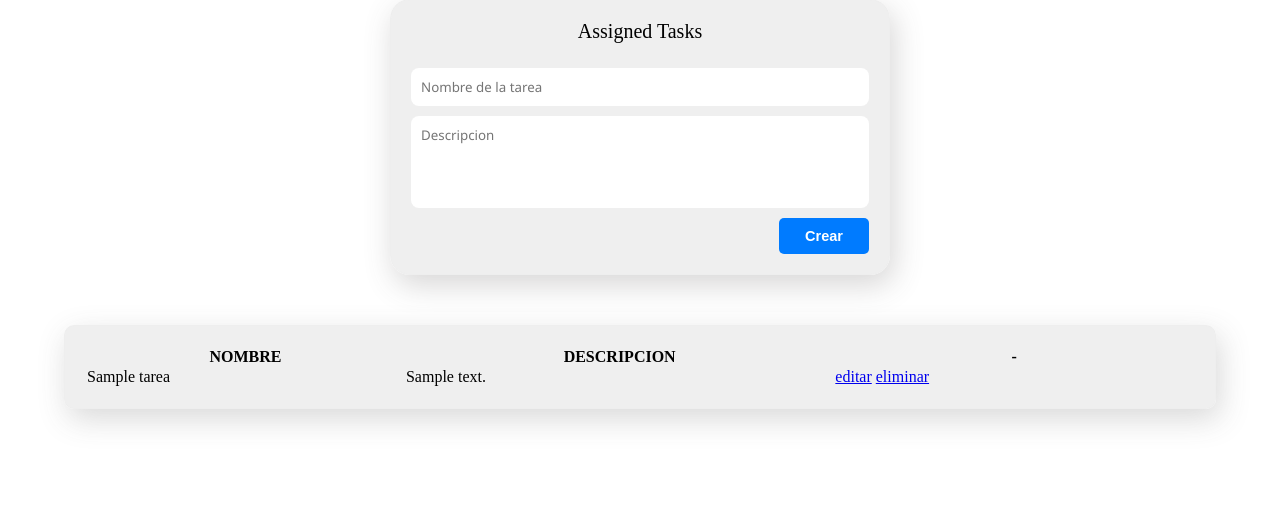
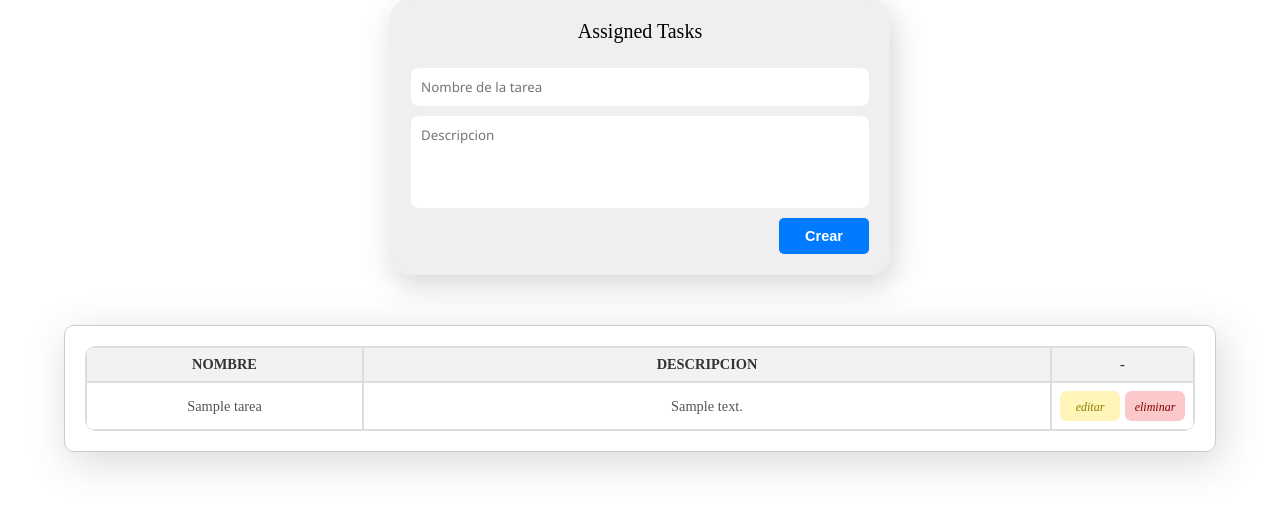
Before and after one commit to mathiassejje21/Assigned-Tasks-PHP, a PHP site: page / in a window 1280 px wide. Shown: the part 103-613 px from the top of the page. Run offline with PHP 8.4, Linux system fonts and the light colour scheme; tables that the repository leaves empty or names only in its code hold one stand-in row (values such as "Sample post").

Commit message:
estilos del proyecto

```diff
--- a/Style/style.css
+++ b/Style/style.css
@@ -2,7 +2,7 @@
     margin: 0;
     padding: 0;
     box-sizing: border-box;
-
+    user-select: none;
 }
 
 .containerPrincipal{
@@ -87,14 +87,112 @@
 }
 
 .containertasks{
-    background-color: #eeee;
-    display: flex;
-    flex-direction: column;
     width: 90%;
     min-width: 480px;
     margin: 50px auto;
-    border: 1.4px solid #eeee;
+    box-shadow: 5px 10px 40px #d6d6d6ef;
+}
+
+.message-error, .message-correct{
+    width: 100%;
+    text-align: center;
+    padding: 15px 0px;
+    border-radius: 8px;
+    font-weight: bold;
+    font-style: italic;
+}
+.message-error{
+    background-color: rgb(236, 137, 137);
+    color: rgb(255, 0, 0);
+}
+
+.message-correct{
+    background-color: rgb(174, 219, 174);
+    color: green;
+}
+
+.acciones{
+    display: flex;
+    flex-direction: row;
+    gap: 5px;
+    justify-content: center;
+}
+
+.accion{
+    font-size: 12px;
+    font-style: italic;
+    width: 60px;
+    height: 30px;
+    border-radius: 6.5px;
+    outline: none;
+    text-align: center;
+    padding: 9px 0px;
+    text-decoration: none;
+}
+
+.accion.editar{
+    background-color: #fff5b8;
+    color: #907d01;
+    transition: transform 0.3s ease-in-out;
+}
+
+.accion.editar:hover{
+    transform: scale(0.8);
+}
+
+.accion.eliminar{
+    background-color: #fbc9c9;
+    color: #840000;
+    transition: transform 0.3s ease-in-out;
+}
+
+.accion.eliminar:hover{
+    transform: scale(0.8);
+}
+
+.containertasks {
+    padding: 20px;
+    border: 1px solid #ccc;
     border-radius: 10px;
-    padding:20px;
-    box-shadow: 4px 10px 30px #d6d6d6ef;
+    background-color: #fff;
 }
+
+.containertasks table{
+    width: 100%;
+    border-collapse: separate;
+    border-radius: 10px;
+    border-spacing: 0;
+    border: 1px solid #ddd;
+    overflow: hidden;
+}
+
+.containertasks th, .containertasks td {
+    font-family: Lucida;
+    border: 1px solid #ddd;
+    padding: 8px;
+    text-align: center;
+    font-size: 0.9em;
+}
+
+
+.containertasks th {
+    background-color: #f2f2f2;
+    color: #333;
+}
+
+.containertasks td {
+    background-color: #fff;
+    color: #555;
+}
+
+.select-accion{
+    width: 10%;
+    max-width: 200px;
+    min-width: 50px;
+}
+
+.select-name{
+    width: 25%;
+    max-width: 400px;
+    min-width: 150px;
+}
```
